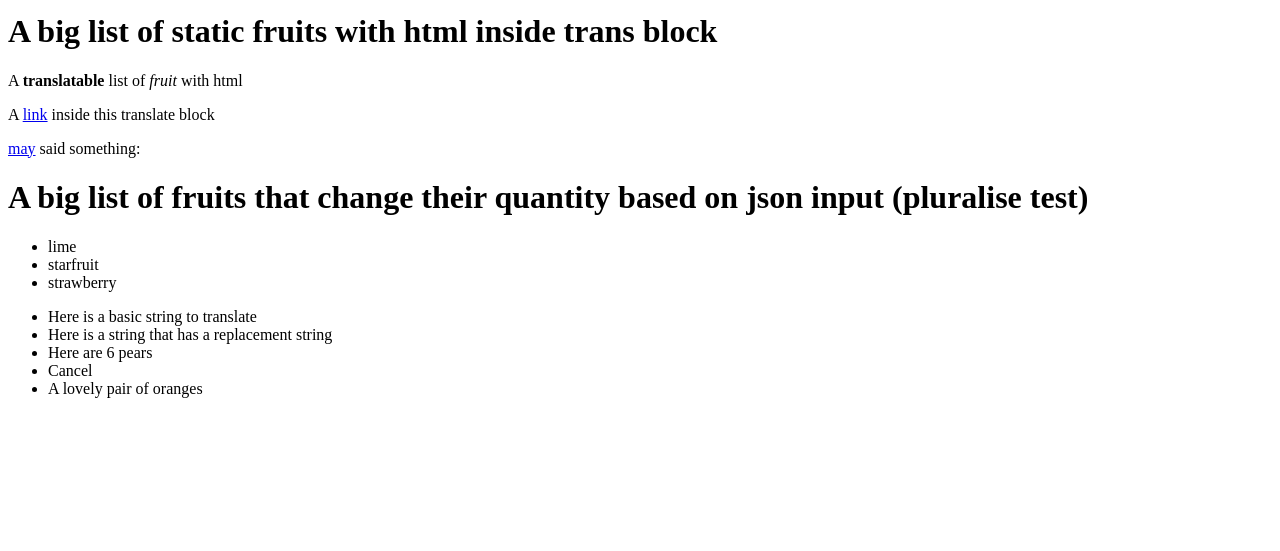
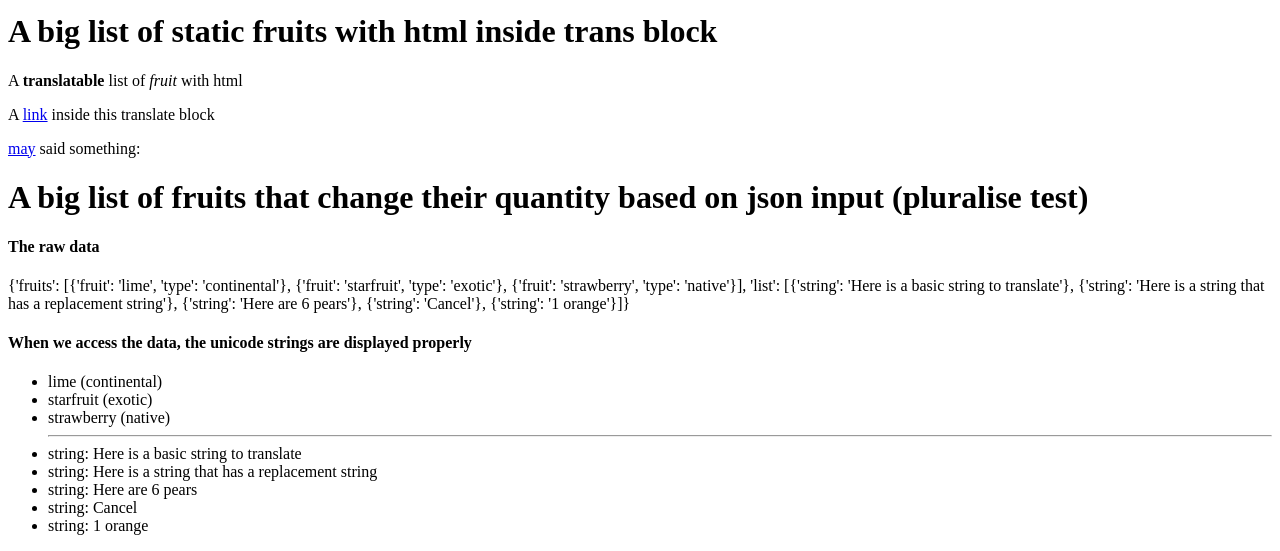
Before and after one commit to dan-may/translation, a Flask app: page /fruits in a window 1280 px wide. Shown: the part 538-1089 px from the top of the page. Before the commit the page ends 936 px from the top, so only its background shows below. Run offline with Flask 2, Linux system fonts and the light colour scheme.

Commit message:
Finished up; added raw json response

```diff
--- a/static/js/controllers/translationCtrl.js
+++ b/static/js/controllers/translationCtrl.js
@@ -13,6 +13,11 @@ translationAppControllers.controller('TranslationCtrl', ['$scope', '$location',
 
 	/// This is a translator comment
 	var comment = gettext("Hello");
+
+    var another = gettextCatalog.getString("Another piece of text");
+
+    /// Another comment for the translator: translate as plural please
+    var myString2 = gettextCatalog.getPlural(3, "One Bird", "{{$count}} Birds", {});
 
     console.log('Went into the controller');
 
--- a/static/js/translations.js
+++ b/static/js/translations.js
@@ -1,5 +1,5 @@
 angular.module('translationApp').run(['gettextCatalog', function (gettextCatalog) {
 /* jshint -W100 */
-    gettextCatalog.setStrings('fr', {"A big translatable list of fruit":"Une grande liste de fruit translatable","blueberries":"bleuberrie","cranberries":"cranberrie","Hello":"Allo","kiwi":"kioui","lychees":"lichee","One Bird":["Une bird","Des birds"]});
+    gettextCatalog.setStrings('fr', {"A big translatable list of fruit":"Une grande liste de fruit translatable","blueberries":"bleuberrie","cranberries":"cranberrie","Hello":"Allo","kiwi":"kioui","lychees":"lichee","One Bird":["Une bird","Des birds"],"raspberries":"raspberrie"});
 /* jshint +W100 */
 }]);
--- a/templates/fruits.html
+++ b/templates/fruits.html
@@ -28,8 +28,17 @@
     </ul>
     <hr>
 
-<h1>BIG PARAGRAPH</h1>
-<p>{% trans %}First you need to mark all the strings you want to translate in your application with gettext() or ngettext(). After that, it’s time to create a .pot file. A .pot file contains all the strings and is the template for a .po file which contains the translated strings. Babel can do all that for you. First you need to mark all the strings you want to translate in your application with gettext() or ngettext(). After that, it’s time to create a .pot file. A .pot file contains all the strings and is the template for a .po file which contains the translated strings. Babel can do all that for you. First you need to mark all the strings you want to translate in your application with gettext() or ngettext(). After that, it’s time to create a .pot file. A .pot file contains all the strings and is the template for a .po file which contains the translated strings. Babel can do all that for you.{% endtrans %}</p>
+    <h1>BIG PARAGRAPH</h1>
+
+    <p>{% trans %}First you need to mark all the strings you want to translate in your application with gettext() or
+        ngettext(). After that, it’s time to create a .pot file. A .pot file contains all the strings and is the
+        template for a .po file which contains the translated strings. Babel can do all that for you. First you need to
+        mark all the strings you want to translate in your application with gettext() or ngettext(). After that, it’s
+        time to create a .pot file. A .pot file contains all the strings and is the template for a .po file which
+        contains the translated strings. Babel can do all that for you. First you need to mark all the strings you want
+        to translate in your application with gettext() or ngettext(). After that, it’s time to create a .pot file. A
+        .pot file contains all the strings and is the template for a .po file which contains the translated strings.
+        Babel can do all that for you.{% endtrans %}</p>
 
     <h1>A big list of <strong>static</strong> fruits with html inside trans block</h1>
 
@@ -38,23 +47,22 @@
     <p>{% trans %}A <a href="http://www.myitfinder.com">link</a> inside this translate block{% endtrans %}</p>
 
     {% autoescape false %}
-        <p>{{ gettext('%(nickname)s said something:', nickname = '<a href="%s">%s</a>' % ('dan', 'may')) }}</p>
+    <p>{{ gettext('%(nickname)s said something:', nickname = '<a href="%s">%s</a>' % ('dan', 'may')) }}</p>
     {% endautoescape %}
 
     <h1>A big list of fruits that change their quantity based on json input (pluralise test)</h1>
 
+    <h4>The raw data</h4>
+    {{ data }}
+
+    <h4>When we access the data, the unicode strings are displayed properly</h4>
     <ul>
-        {% for fruit in data if not fruit.list %}
-            <li>{{ fruit.fruit }}</li>
+        {% for fruit in data.fruits %}
+            <li>{{ fruit.fruit }} ({{ fruit.type }})</li>
         {% endfor %}
-    </ul>
-    <ul>
-        {% for item in data %}
-            {% if item.list %}
-                {% for string in item.list %}
-                    <li>{{ string.string }}</li>
-                {% endfor %}
-            {% endif %}
+        <hr>
+        {% for string in data.list %}
+            <li>string: {{ string.string }}</li>
         {% endfor %}
     </ul>
 </main>
--- a/views.py
+++ b/views.py
@@ -1,8 +1,8 @@
-from flask import Flask, render_template, json, request, jsonify
-from flask.ext.babel import Babel, gettext, ngettext, pgettext, npgettext, lazy_gettext, lazy_pgettext, _, get_locale
-from config import LANGUAGES
+import random
 
-import random
+from flask import Flask, render_template, jsonify
+from flask.ext.babel import Babel, gettext, ngettext, pgettext, npgettext, _
+from flask.json import dumps
 
 app = Flask(__name__)
 # config
@@ -17,72 +17,138 @@ babel = Babel(app)
 
 @babel.localeselector
 def get_locale():
+    # for testing, hard code the language to show
     return 'fr'
+    # in production use the below to change language based on http 'accept-languages' header:
     # return request.accept_languages.best_match(LANGUAGES.keys())
 
 
 @app.route('/')
 def hello_world():
-    return 'Hello World!'
+    return u'Hello World!'
 
 
 @app.route('/fruits')
 @app.route('/fruits/<int:number>')
 def fruits(number=1):
-    # some server side data (analogous to titles in card_generators)
+    # some server side data (analogous to title strings in card_generators)
 
     # NOTE: this is a comment the translators will see; directing them to not translate the replacement string
-    singular = gettext('Here is a basic string to translate')
+    singular = gettext(u'Here is a basic string to translate')
     # however comments without the 'NOTE:' comment tag will not be processed into the POT file
 
     # notice that singular strings that use gettext() are aliased to _() for brevity
-    singular_replacement = _('Here is a string that has a %(replacement)s string', replacement='replacement')
+    singular_replacement = _(u'Here is a string that has a %(replacement)s string', replacement=u'replacement')
 
     # when we have a plural, we have to use ngettext()
     num_pears = random.randint(1, 10)
-    plural = ngettext('Here is %(num)s pear', 'Here are %(num)s pears', num=num_pears)
+    plural = ngettext(u'Here is %(num)s pear', u'Here are %(num)s pears', num=num_pears)
 
     # we can also send a context to the translator to give them more info on what they are translating
-    singular_context = pgettext('This text is part of a button used for exiting a pop-up', 'Cancel')
+    singular_context = pgettext(u'This text is part of a button used for exiting a pop-up', u'Cancel')
 
-    plural_context = npgettext('This is part of a spinner on a fruit wheel',
-                               'A lovely pair of oranges',
-                               'A lovely trio of oranges',
-                               number or 1)
+    plural_context = npgettext(u'This is part of a spinner on a fruit wheel',
+                               u'%(num)s orange',
+                               u'%(num)s oranges',
+                               num=(number or 1))
 
-    data = [
-        {
-            'fruit': _('lime'),
-            'type': _('continental')
-        },
-        {
-            'fruit': _('starfruit'),
-            'type': _('exotic')
-        },
-        {
-            'fruit': _('strawberry'),
-            'type': _('native')
-        },
-        {'list': [
-            {
-                'string': singular
-            },
-            {
-                'string': singular_replacement
-            },
-            {
-                'string': plural
-            },
-            {
-                'string': singular_context
-            },
-            {
-                'string': plural_context
-            }
-        ]}
-    ]
-    print data
+    data = {
+               'fruits': [
+                   {
+                       'fruit': _(u'lime'),
+                       'type': _(u'continental')
+                   },
+                   {
+                       'fruit': _(u'starfruit'),
+                       'type': _(u'exotic')
+                   },
+                   {
+                       'fruit': _(u'strawberry'),
+                       'type': _(u'native')
+                   }
+               ],
+                'list': [
+                    {
+                        'string': singular
+                    },
+                    {
+                        'string': singular_replacement
+                    },
+                    {
+                        'string': plural
+                    },
+                    {
+                        'string': singular_context
+                    },
+                    {
+                        'string': plural_context
+                    }
+                ]
+           }
+
     return render_template('fruits.html', number=number, data=data)
+
+
+@app.route('/fruits-json')
+@app.route('/fruits-json/<int:number>')
+def fruits_json(number=1):
+    # duplicating the strings already set in the first view, to test how babel handles duplication
+
+    # NOTE: this is a comment the translators will see; directing them to not translate the replacement string
+    singular = gettext(u'Here is a basic string to translate')
+    # however comments without the 'NOTE:' comment tag will not be processed into the POT file
+
+    # notice that singular strings that use gettext() are aliased to _() for brevity
+    singular_replacement = _(u'Here is a string that has a %(replacement)s string', replacement=u'replacement')
+
+    # when we have a plural, we have to use ngettext()
+    num_pears = random.randint(1, 10)
+    plural = ngettext(u'Here is %(num)s pear', u'Here are %(num)s pears', num=num_pears)
+
+    # we can also send a context to the translator to give them more info on what they are translating
+    singular_context = pgettext(u'This text is part of a button used for exiting a pop-up', u'Cancel')
+
+    plural_context = npgettext(u'This is part of a spinner on a fruit wheel',
+                               u'%(num)s orange',
+                               u'%(num)s oranges',
+                               num=(number or 1))
+
+    data = {
+           'fruits': [
+               {
+                   'fruit': _(u'lime'),
+                   'type': _(u'continental')
+               },
+               {
+                   'fruit': _(u'starfruit'),
+                   'type': _(u'exotic')
+               },
+               {
+                   'fruit': _(u'strawberry'),
+                   'type': _(u'native')
+               }
+           ],
+            'list': [
+                {
+                    'string': singular
+                },
+                {
+                    'string': singular_replacement
+                },
+                {
+                    'string': plural
+                },
+                {
+                    'string': singular_context
+                },
+                {
+                    'string': plural_context
+                }
+            ]
+       }
+
+    # JSON Response
+    return jsonify(data)
 
 
 @app.route('/fruits-angular')
```
Also changed, not shown: po/fr.po, translations/fr/LC_MESSAGES/messages.po, 3 other files.
